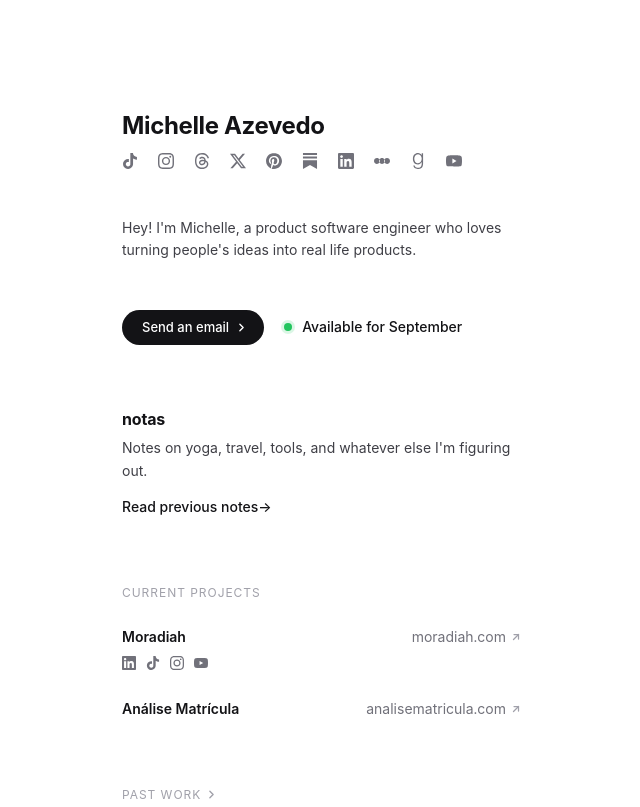
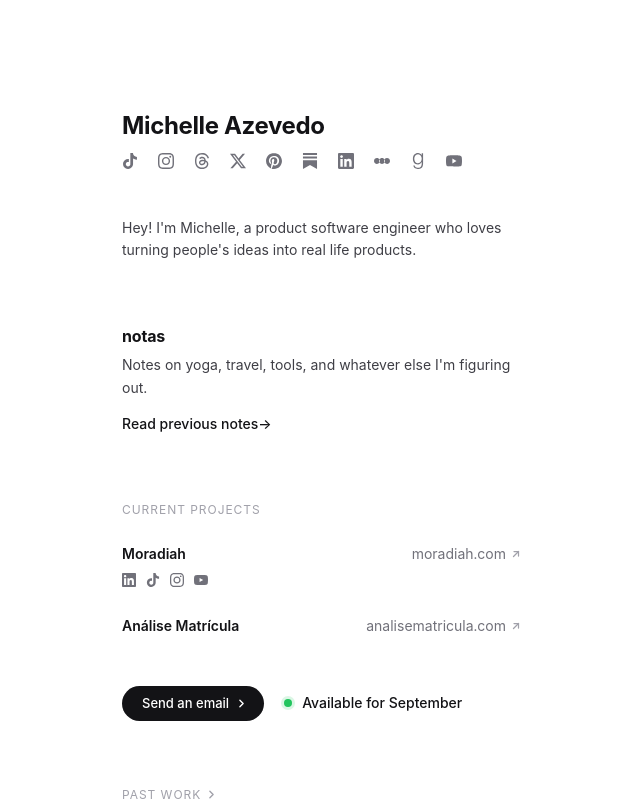
Before and after one commit to micazev/micazev.com, a Gatsby site: page / in a window 1280 px wide. Shown: the top 807 px of the page, without its empty margins (318-958 px from the left). Built offline with nearby package versions, Linux system fonts and the light colour scheme; Gatsby itself is replaced by a stand-in of ours.

Commit message:
Move the email CTA below projects so notas sits higher on the homepage.
Co-authored-by: Cursor <cursoragent@cursor.com>

```diff
--- a/src/pages/index.js
+++ b/src/pages/index.js
@@ -219,18 +219,7 @@ const IndexPage = () => (
       ))}
     </section>
 
-    <div className="actions reveal" style={{ animationDelay: "120ms" }}>
-      <a className="email-button" href={`mailto:${content.email}`}>
-        Send an email
-        <ChevronRight />
-      </a>
-      <span className="status">
-        <span className="status-dot" aria-hidden="true" />
-        {content.availability}
-      </span>
-    </div>
-
-    <section className="notas-promo reveal" style={{ animationDelay: "180ms" }}>
+    <section className="notas-promo reveal" style={{ animationDelay: "120ms" }}>
       <h2 className="notas-promo-title">{content.notas.title}</h2>
       <p className="notas-promo-blurb">{content.notas.blurb}</p>
       <a className="notas-promo-link" href={content.notas.href}>
@@ -239,7 +228,7 @@ const IndexPage = () => (
       </a>
     </section>
 
-    <section className="section reveal" style={{ animationDelay: "220ms" }}>
+    <section className="section reveal" style={{ animationDelay: "180ms" }}>
       <h2 className="section-label">Current projects</h2>
       <div className="entries">
         {content.projects.map((project) => (
@@ -267,6 +256,17 @@ const IndexPage = () => (
         ))}
       </div>
     </section>
+
+    <div className="actions reveal" style={{ animationDelay: "220ms" }}>
+      <a className="email-button" href={`mailto:${content.email}`}>
+        Send an email
+        <ChevronRight />
+      </a>
+      <span className="status">
+        <span className="status-dot" aria-hidden="true" />
+        {content.availability}
+      </span>
+    </div>
 
     <details className="past-work reveal" style={{ animationDelay: "280ms" }}>
       <summary>
```
